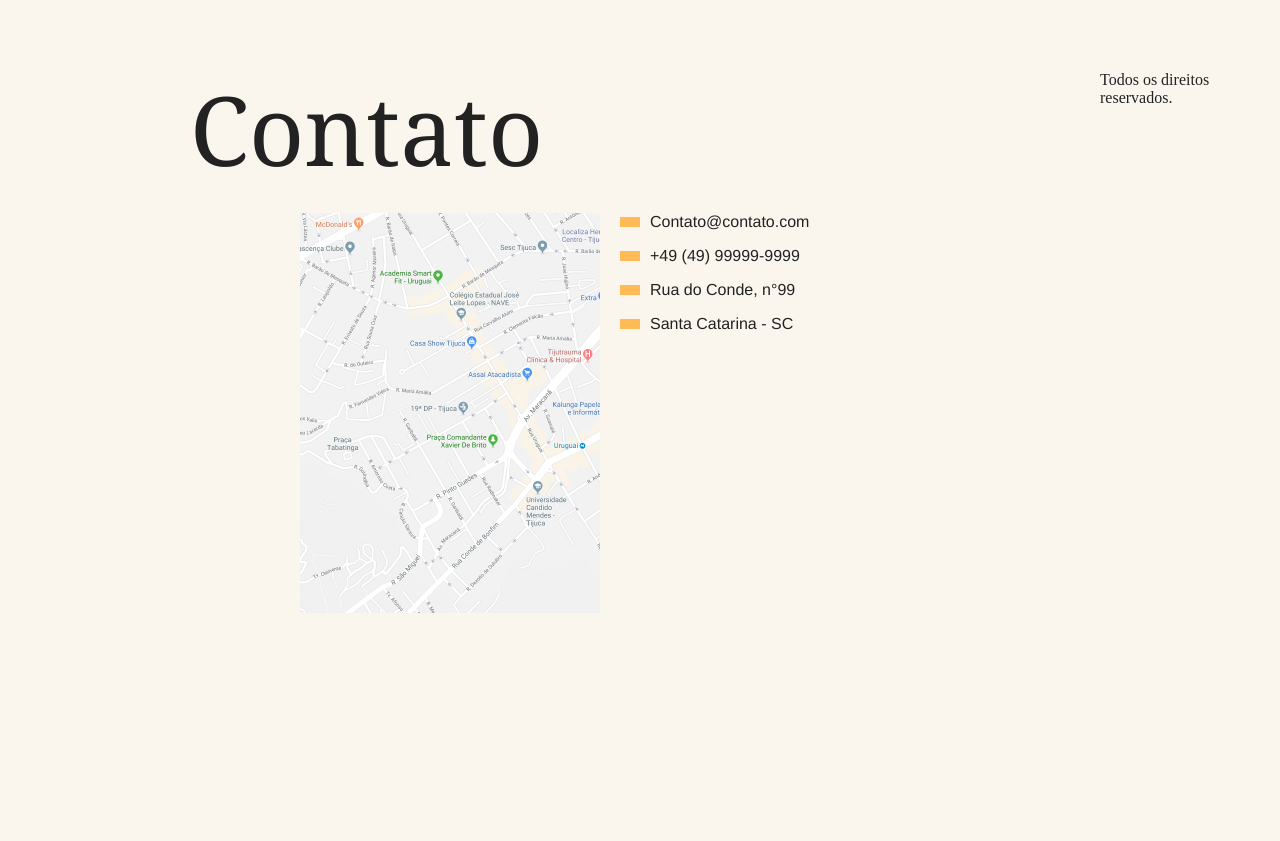
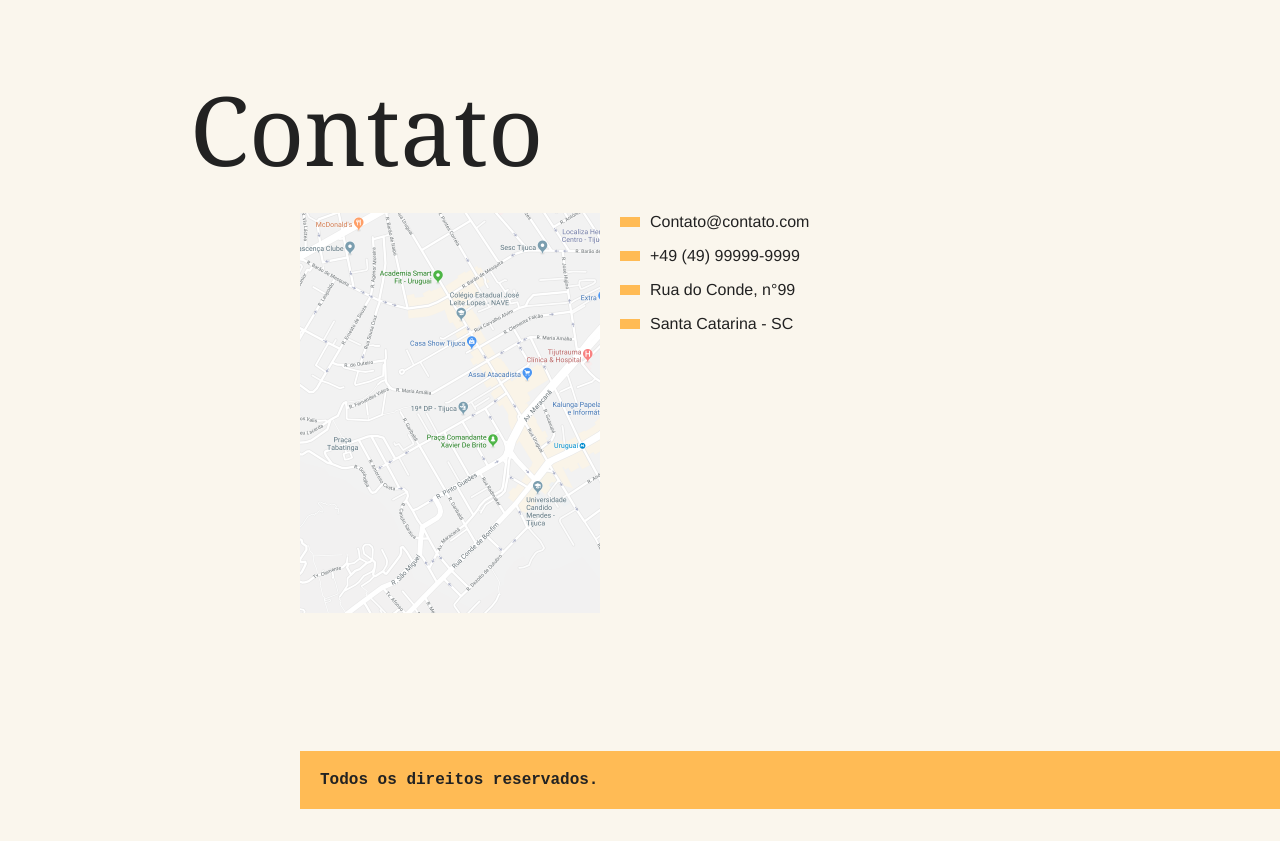
Before and after one commit to TbrunoK/animais-fantasticos, a plain HTML site: page index.html in a window 1280 px wide. Shown: the part 2892-3733 px from the top of the page. Before the commit the page ends 3643 px from the top, so only its background shows below. Drawn offline with Linux system fonts and the light colour scheme; a script that the page names is missing; a web font is replaced by a local one.

Commit message:
Copy layout

```diff
--- a/css/style.css
+++ b/css/style.css
@@ -186,3 +186,15 @@ body {
   margin-right: 10px;
   background: #fb5;
 }
+
+.copy {
+  grid-column: 3 / 5;
+  margin-bottom: 2rem;
+  background: #fb5;
+}
+
+.copy p {
+  padding: 20px;
+  font-family: "ibm plex mono", monospace;
+  font-weight: bold;
+}
```
